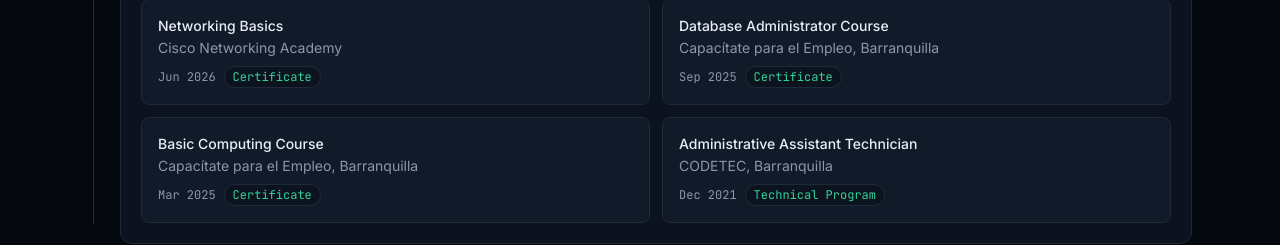
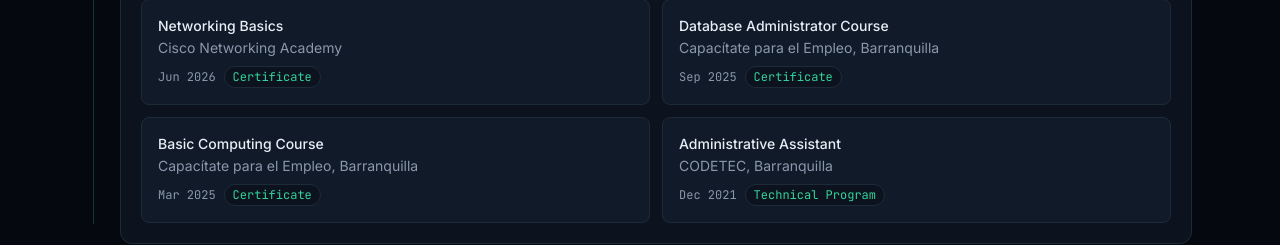
Before and after one commit to juancveg/juan-vega-portafolio, a Next.js app: page / in a window 1280 px wide. Shown: the part 1980-2225 px from the top of the page. Built offline with nearby package versions, Linux system fonts and the light colour scheme.

Commit message:
Update job title from 'Administrative Assistant Technician' to 'Administrative Assistant'

```diff
--- a/components/Experience.tsx
+++ b/components/Experience.tsx
@@ -22,7 +22,7 @@ const COMPLEMENTARY = [
     tag: "Certificate",
   },
   {
-    title: "Administrative Assistant Technician",
+    title: "Administrative Assistant",
     org: "CODETEC, Barranquilla",
     date: "Dec 2021",
     tag: "Technical Program",
```
